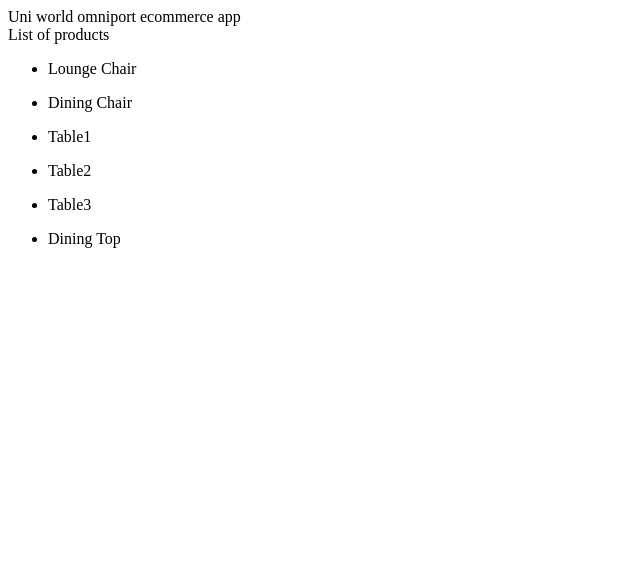
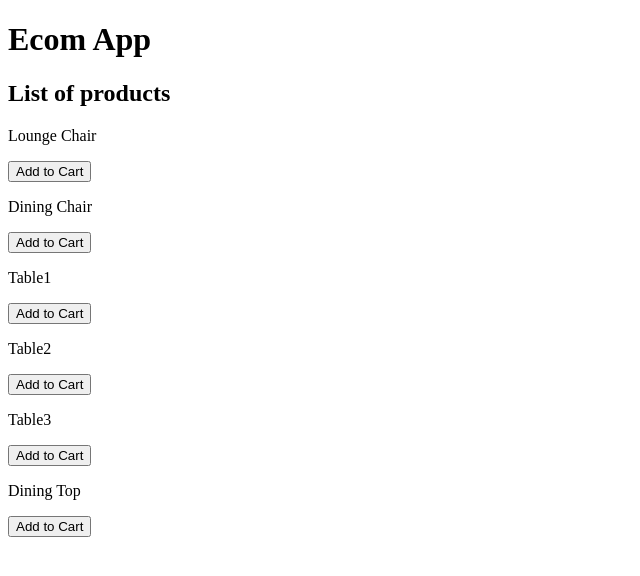
Before and after one commit to im-rc/ecom-ui, a React (Vite) app: page / in a window 1280 px wide. Shown: the top 576 px of the page, without its empty margins (0-640 px from the left). Built offline with nearby package versions, Linux system fonts and the light colour scheme.

Commit message:
added required sample pages

```diff
--- a/src/App.jsx
+++ b/src/App.jsx
@@ -4,7 +4,7 @@ import Products from "./pages/Products";
 function App() {
   return (
     <>
-      <div>Uni world omniport ecommerce app</div>
+      <h1>Ecom App</h1>
       <Products />
     </>
   );
--- a/src/components/Product.jsx
+++ b/src/components/Product.jsx
@@ -1,5 +1,13 @@
-function Product() {
-  return null;
+function Product({ product }) {
+  const { id, name } = product;
+  return (
+    <>
+      <div>
+        <p>{name}</p>
+        <button>Add to Cart</button>
+      </div>
+    </>
+  );
 }
 
 export default Product;
--- a/src/pages/Checkout.jsx
+++ b/src/pages/Checkout.jsx
@@ -1,5 +1,9 @@
 function Checkout() {
-  return null;
+  return (
+    <div>
+      <h2>Checkout Page</h2>
+    </div>
+  );
 }
 
 export default Checkout;
--- a/src/pages/Products.jsx
+++ b/src/pages/Products.jsx
@@ -1,3 +1,5 @@
+import Product from "../components/Product";
+
 function Products() {
   const productsList = [
     {
@@ -40,13 +42,9 @@ function Products() {
 
   return (
     <>
-      <div>List of products</div>
+      <h2>List of products</h2>
       {productsList.map((product) => {
-        return (
-          <ul>
-            <li key={product.id}>{product.name}</li>
-          </ul>
-        );
+        return <Product key={product.id} product={product} />;
       })}
     </>
   );
```
